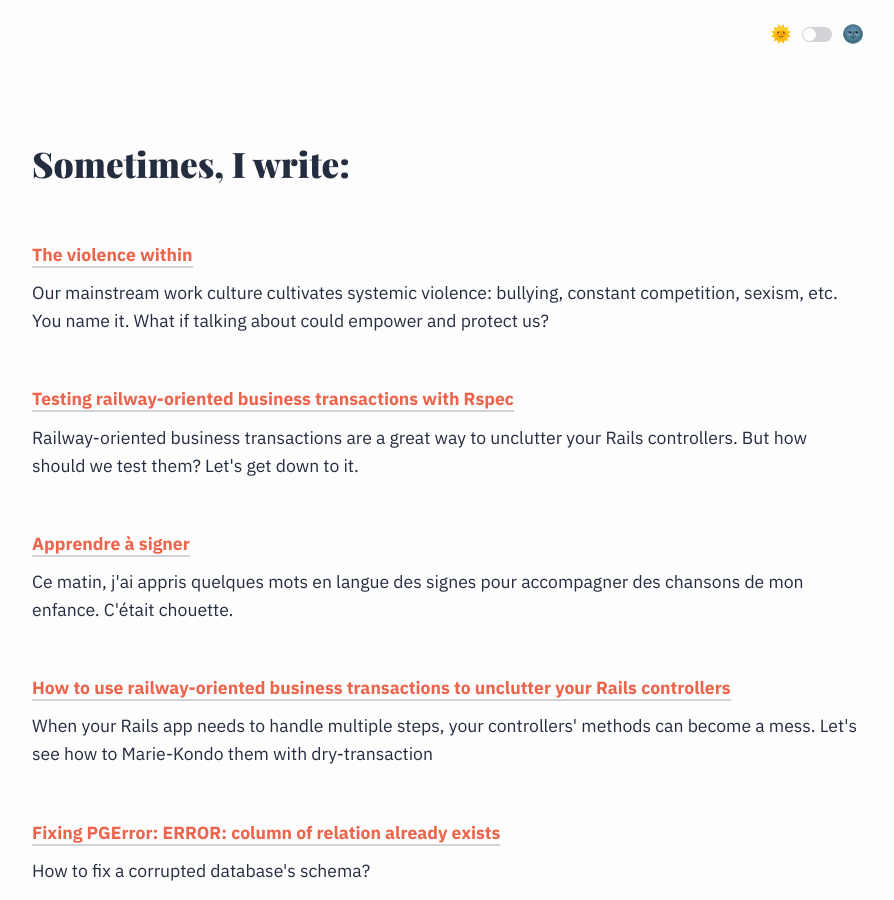
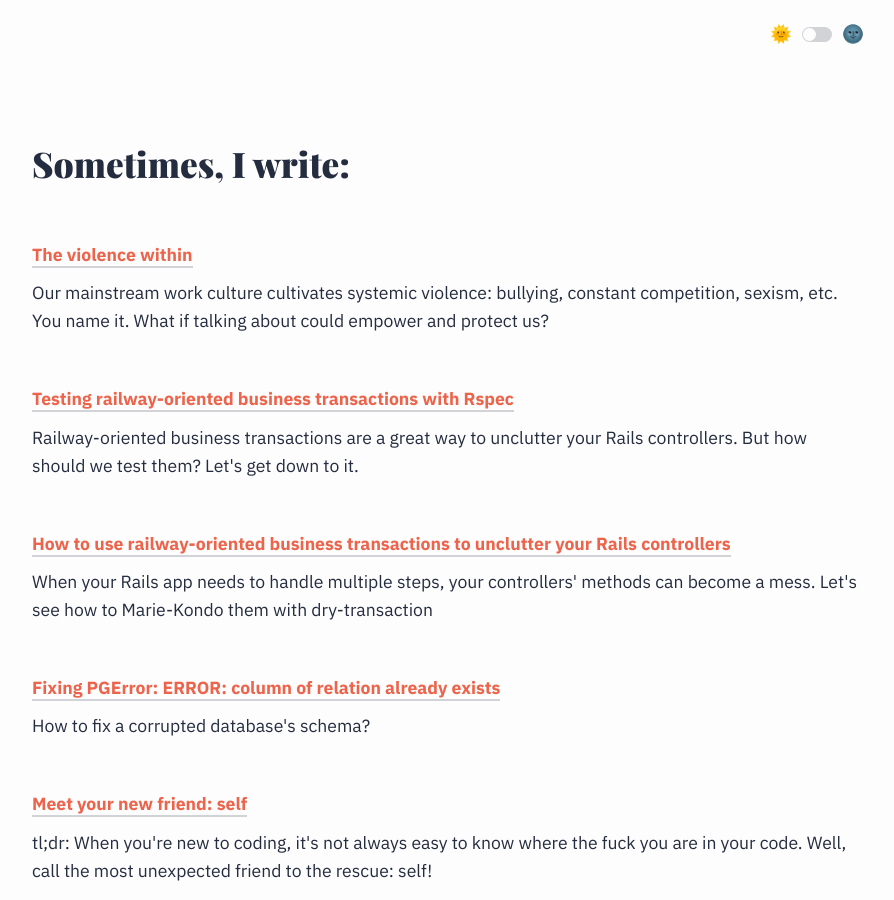
Before and after one commit to merciremi/remicodes, a Jekyll site: the page built from blog/index.html, in a window 1280 px wide and 900 px high. Shown: the whole window, without its empty margins (192-1086 px from the left). Built offline with Jekyll 4.4.1, drawn with Linux system fonts in a browser that asks for light colours; some web fonts are replaced; comment, search, counter and statistics services are not loaded.

Commit message:
Introducing logs

```diff
--- a/_posts/2019-10-16-apprendre-à-signer.md
+++ b/_logs/2019-10-16-apprendre-a-signer.md
@@ -1,17 +1,16 @@
 ---
-layout: post
+layout: log
 title: Apprendre à signer
 date: 2019-10-05
-category: log
 lang: fr
-excerpt: "Ce matin, j'ai appris quelques mots en langue des signes pour accompagner des chansons de mon enfance. C'était chouette."
 permalink: /apprendre-a-signer/
+excerpt: Ce matin, j'ai appris quelques mots en langue des signes pour accompagner des chansons.
 cover_image: /media/2019/20191005-log-01.jpeg
 ---
 
 Ce matin, j'ai appris quelques mots en langue des signes pour accompagner des chansons de mon enfance.
 
-Cela fait écho au livre que je lis en ce moment, [*On the road*](https://www.lalibrairie.com/livres/ma-vie-sur-la-route--memoires-d-une-icone-feministe_0-5478155_9791033902874.html) de Gloria Steinem, où elle évoque sa recontre avec les étudiant.e.s sourds de la Gallaudet University. Elle y parle de l'expressivité de ses interlocuteurs, de la beauté de voir les étudiants signer au milieu de la foule pour relayer ses propos.
+Cela fait écho au livre que je lis en ce moment, [*On the road*](https://www.lalibrairie.com/livres/ma-vie-sur-la-route--memoires-d-une-icone-feministe_0-5478155_9791033902874.html) de Gloria Steinem, où elle évoque sa rencontre avec les étudiant.e.s sourd.e.s de la Gallaudet University. Elle y parle de l'expressivité de ses interlocuteur.ice.s, de la beauté de voir les étudiant.e.s signer au milieu de la foule pour relayer ses propos.
 
 J'ai aimé voir parents et enfants (par forcément les uns des autres d'ailleurs) se mêler, chanter, jouer avec les instruments à disposition et signer en choeur.
 
--- a/index.html
+++ b/index.html
@@ -9,7 +9,7 @@
 
   <p>I'm a developer, a teacher at Le Wagon, the top-rated coding bootcamp, and a former stained-glass master (yup).</p>
 
-  <p>I've built this website to document <a href="{{ site.baseurl }}/blog">what I learn</a> while building stuff, and to share bits about <a href="{{ "/about" | prepend: site.baseurl }}">myself</a>.</p>
+  <p>I've built this place to document <a href="{{ site.baseurl }}/blog">what I learn</a> while building stuff, <a href="{{ site.baseurl }}/logs">to log tiny moments of life</a>, and to share bits about <a href="{{ '/about' | prepend: site.baseurl }}">myself</a>.</p>
 
   <p>Currently working @<a href="https://hosman.co">Hosman</a>. I code using Ruby, Rails, Javascript, HTML5, CSS3 and other tools such as git, Rspec, etc. You can check <a href="{{ site.baseurl }}/now">what I'm doing right now</a>.</p>
 </section>
```
Also changed, not shown: _layouts/log.html (added, +16 -0 lines), _logs/2019-10-22-vivre.md (added, +15 -0 lines), _pages/03_logs.md (added, +20 -0 lines).
